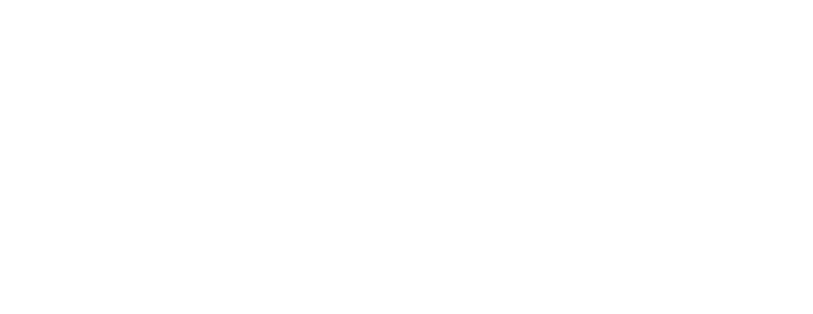
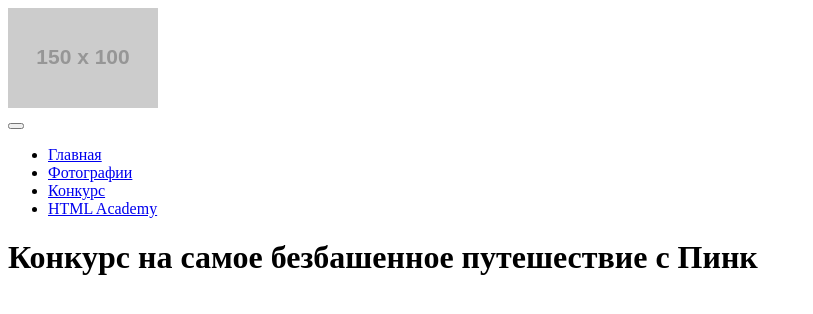
Before and after one commit to boryan48/200616-pink, a website: page form.html in a window 1280 px wide. Shown: the whole page, without its empty margins (0-813 px from the left). Drawn offline with Linux system fonts and the light colour scheme; placeholder pictures from the web are drawn by us.

Commit message:
мелкие исправления и доработки добавил шапки photo and form.

```diff
--- a/form.html
+++ b/form.html
@@ -0,0 +1,28 @@
+<!DOCTYPE html>
+<html lang="ru">
+  <head>
+    <meta charset="utf-8">
+    <title>HTML Academy: Пинк</title>
+  </head>
+  <body>
+
+    <header class="page-header">
+      <div class="page-header__logo">
+        <img src="http://placehold.it/150x100" alt="Лого">
+      </div>
+      <nav class="main-nav  main-nav--closed  main-nav--nojs">
+        <button class="main-nav-toggle" type="button"></button>
+        <div class="main-nav__wrapper">
+          <ul class="main-nav__items">
+            <li class="main-nav__item"><a href="#">Главная</a></li>
+            <li class="main-nav__item"><a href="#">Фотографии</a></li>
+            <li class="main-nav__item  main-nav__item--active"><a href="#">Конкурс</a></li>
+            <li class="main-nav__item"><a href="#">HTML Academy</a></li>
+          </ul>
+        </div>
+      </nav>
+      <h1 class="header-menu">Конкурс на самое безбашенное путешествие с Пинк</h1>
+    </header>
+
+  </body>
+</html>
```
Also changed, not shown: index.html (+1 -0 lines), photo.html (+28 -0 lines).
